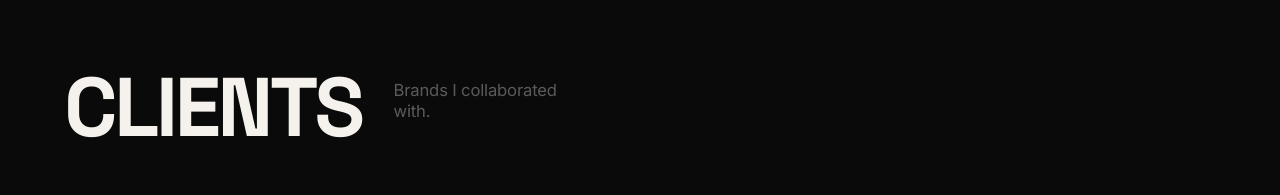
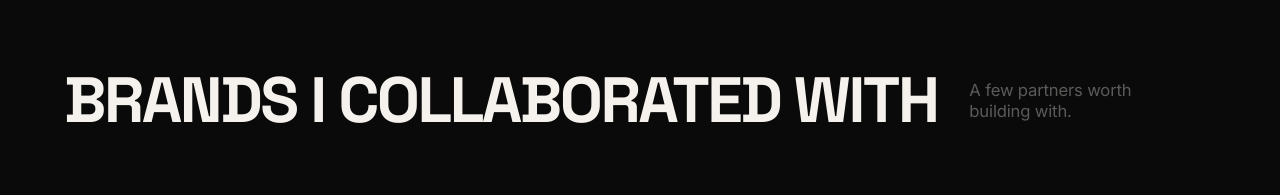
Before and after one commit to gokulkannanganesamoorthy/designer_portfolio, a Next.js app: page / in a window 1280 px wide. Shown: the part 6770-6965 px from the top of the page. Built offline with nearby package versions, Linux system fonts and the light colour scheme; grey boxes are pictures that could not be loaded.

Commit message:
style: apply user custom section headings (More about me, What can i do ?, Brands I collaborated with) in architectural wordmark + tagline layout

```diff
--- a/src/components/sections/Clients.module.css
+++ b/src/components/sections/Clients.module.css
@@ -20,10 +20,10 @@
 
 .wordmark {
   font-family: var(--font-display), 'Space Grotesk', -apple-system, sans-serif;
-  font-size: clamp(2.8rem, 6.5vw, 6.5rem);
+  font-size: clamp(2.2rem, 5vw, 5.2rem);
   font-weight: 700;
   letter-spacing: -0.04em;
-  line-height: 0.9;
+  line-height: 0.95;
   color: var(--fg);
   margin: 0;
   text-transform: uppercase;
--- a/src/components/sections/Clients.tsx
+++ b/src/components/sections/Clients.tsx
@@ -18,9 +18,9 @@ export default function Clients() {
     <section className={styles.clients} id="clients">
       <div className={styles.container}>
         <div className={styles.logoRow}>
-          <h2 className={styles.wordmark}>CLIENTS</h2>
+          <h2 className={styles.wordmark}>Brands I collaborated with</h2>
           <p className={styles.tagline}>
-            Brands I collaborated <br /> with.
+            A few partners worth <br /> building with.
           </p>
         </div>
 
```
